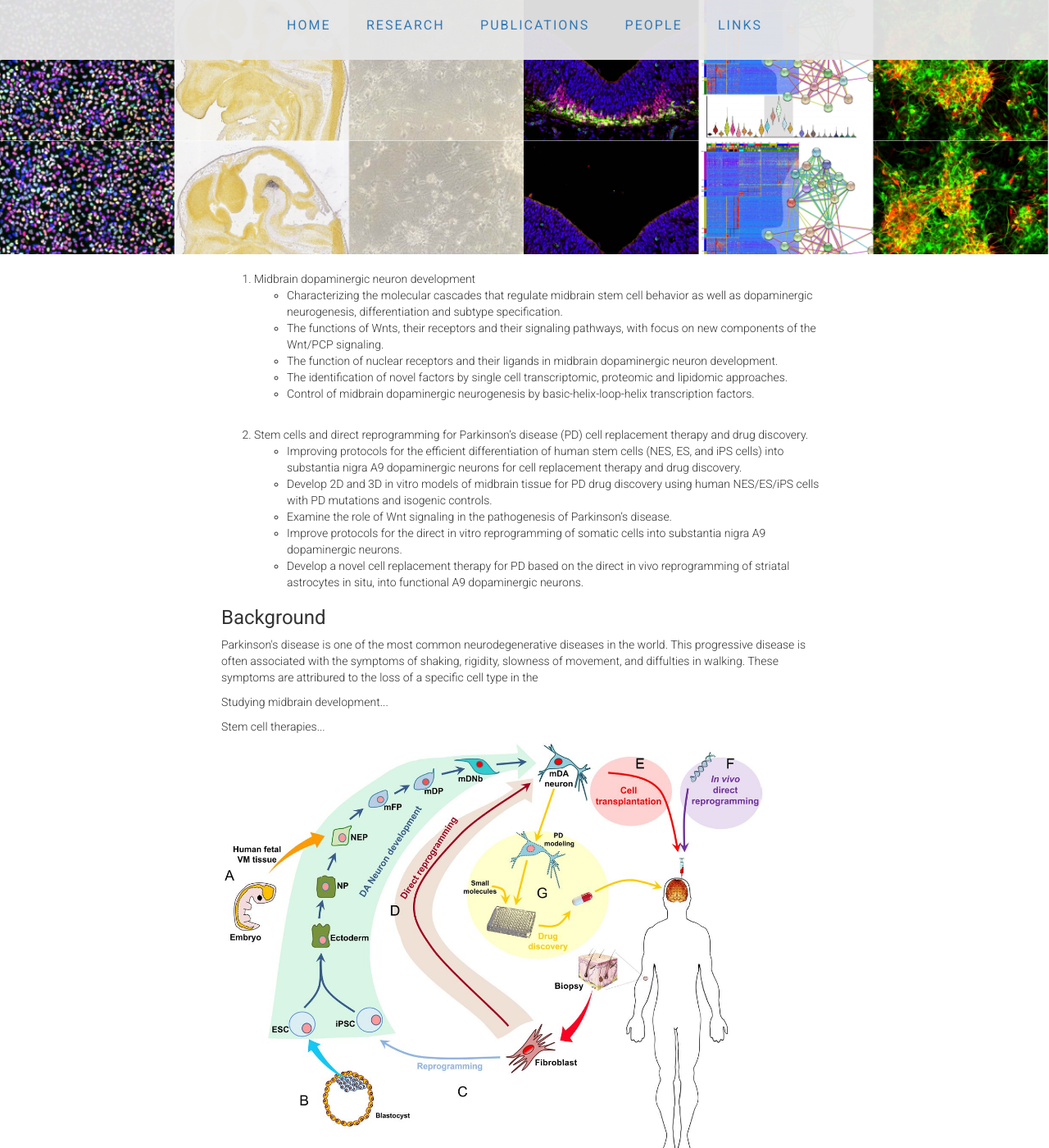
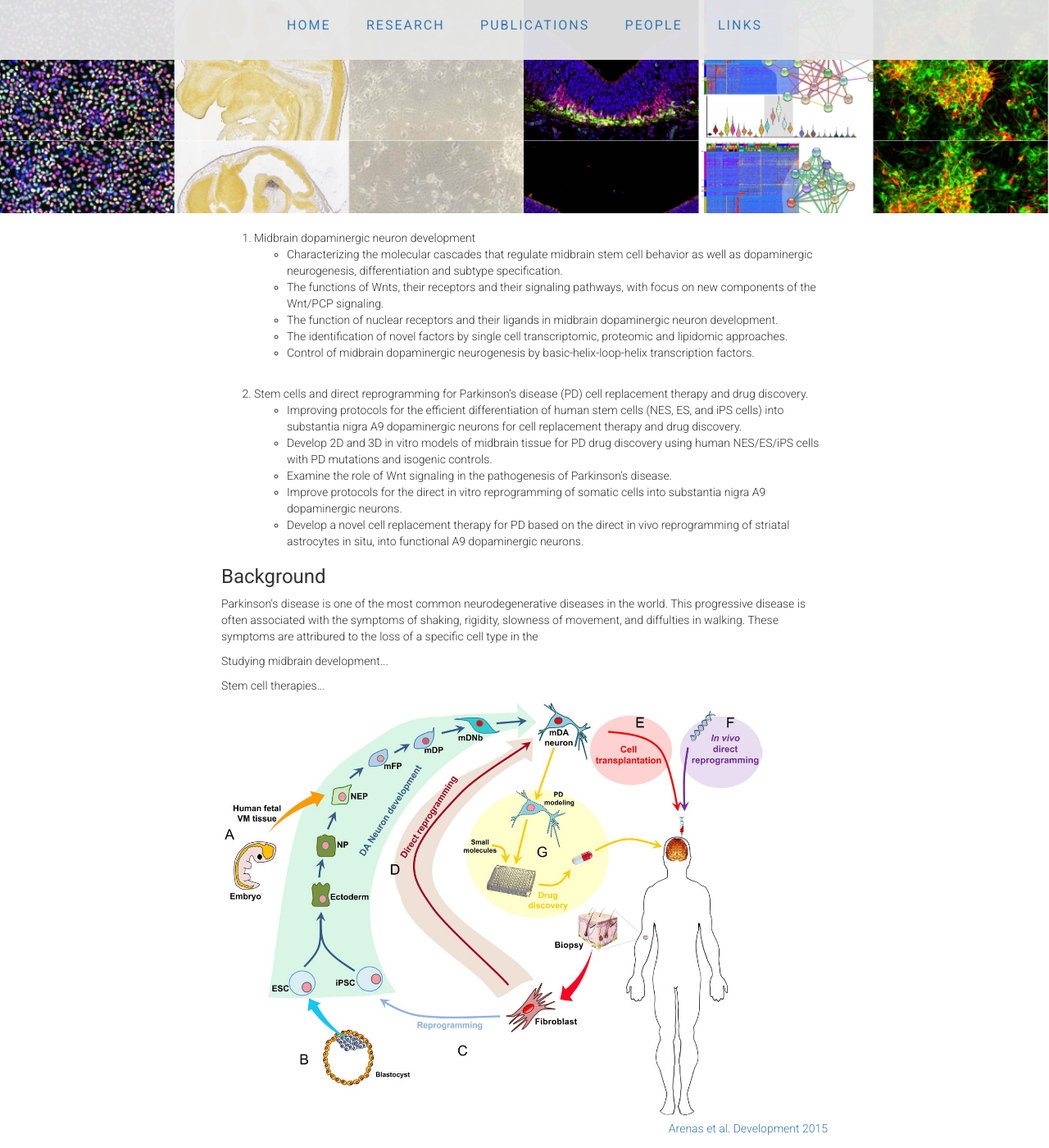
Before and after one commit to ArenasLab/arenaslab.github.io, a Jekyll site: the page research/index.html, which Jekyll copies as it is, in a window 1280 px wide and 1400 px high, scrolled down 200 px. Shown: the whole window at 82% size. Built offline with Jekyll 4.4.1, drawn with Linux system fonts in a browser that asks for light colours.

Commit message:
Update main.css

```diff
--- a/css/main.css
+++ b/css/main.css
@@ -52,8 +52,9 @@ header {
   align-items: center;
   background-image: url("../img/RES.jpg");
   background-size: contain;
+  background-repeat: no-repeat
   color: #FFF;
-  height: 350px;
+  height: 300px;
   text-shadow: 0.5px 0.5px 0.5px #000000;
 }
 
```
